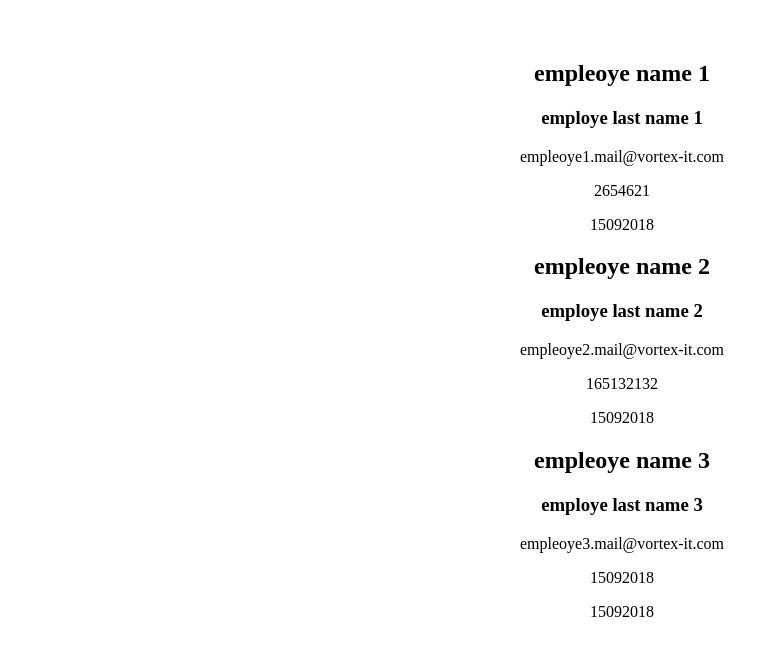
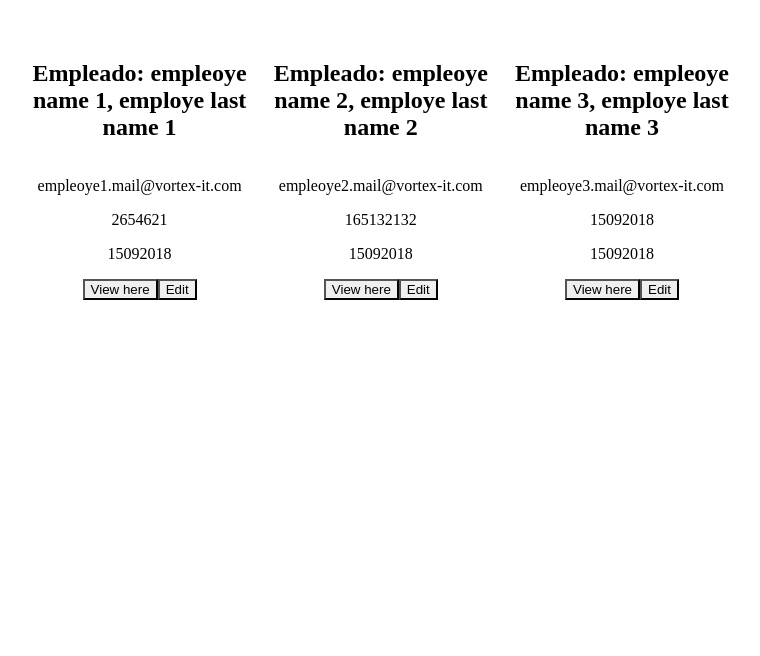
Before and after one commit to juanlujan22/proyectoUnoVortex-ListaRecursosHumanos, a React (Vite) app in the folder app_recursosHumanosVortex/: page / in a window 1280 px wide. Shown: the top 656 px of the page, without its empty margins (18-778 px from the left). Built offline with nearby package versions, Linux system fonts and the light colour scheme.

Commit message:
estilo de grillas con chakra

```diff
--- a/app_recursosHumanosVortex/src/components/EmployeList.jsx
+++ b/app_recursosHumanosVortex/src/components/EmployeList.jsx
@@ -1,21 +1,35 @@
-import { useSelector } from 'react-redux'
-
+import { useSelector } from "react-redux";
+import { Card, CardHeader, Heading, CardBody, Text, CardFooter, Button, SimpleGrid } from '@chakra-ui/react'
 const EmployeList = () => {
-    const employes = useSelector(state => state.employes)
-    console.log(employes)
+  const employes = useSelector((state) => state.employes);
+  console.log(employes);
   return (
-    <div>
-        {employes.map( (empleado) => {
-           return <div key={empleado.employe_id}>
-                    <h2>{empleado.first_name}</h2>
-                    <h3>{empleado.last_name}</h3>
-                    <p> {empleado.email} </p>
-                    <p> {empleado.phone_number} </p>
-                    <p> {empleado.hire_date} </p>
-                    <p> {empleado.commission_pct} </p>
-                 </div>
-        })}
-    </div>
-  )
-}
-export default EmployeList
+    <SimpleGrid
+    spacing={6}
+    templateColumns="repeat(auto-fill, minmax(200px, 1fr))"
+    >
+      {employes.map((empleado) => {
+        return (
+              <Card key={empleado.employe_id}>
+                <CardHeader>
+                  <Heading size="md">
+                   Empleado: {empleado.first_name}, {empleado.last_name}
+                  </Heading>
+                </CardHeader>
+                <CardBody>
+                  <Text>{empleado.email} </Text>
+                  <Text>{empleado.phone_number} </Text>
+                  <Text>{empleado.hire_date}</Text>
+                  <Text>{empleado.commission_pct}</Text>
+                </CardBody>
+                <CardFooter justifyContent="center">
+                  <Button>View here</Button>
+                  <Button>Edit</Button>
+                </CardFooter>
+              </Card>
+        );
+      })}
+    </SimpleGrid>
+  );
+};
+export default EmployeList;
```
